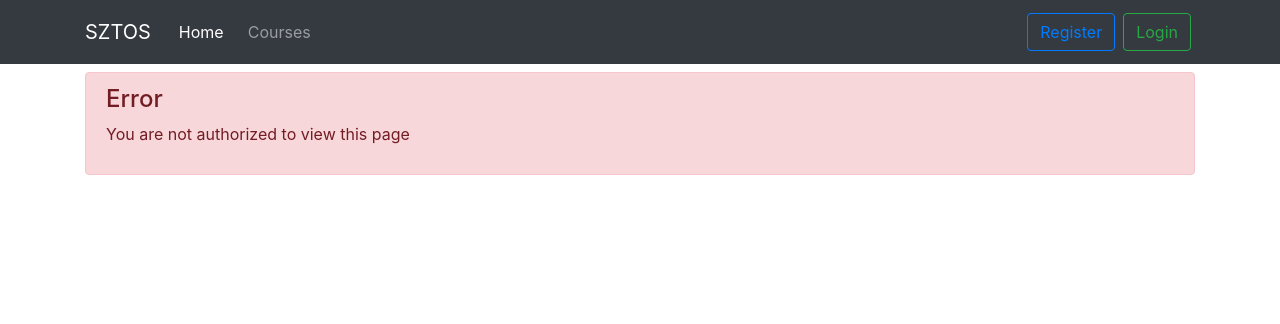
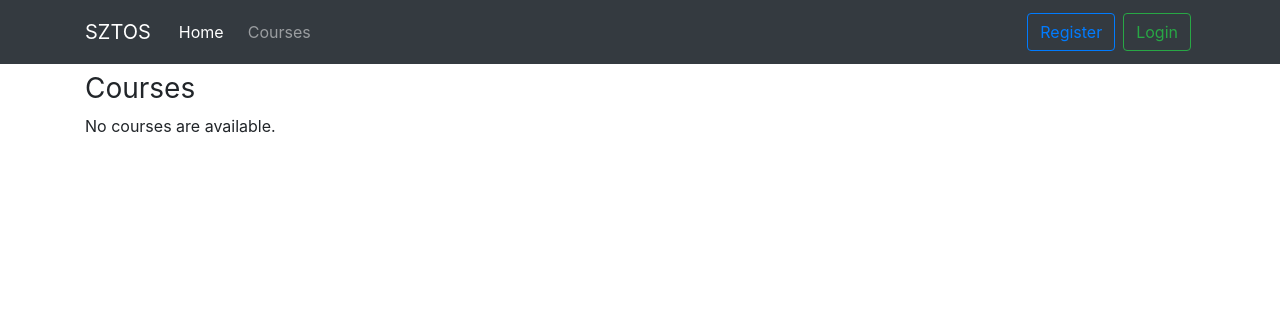
Before and after one commit to marcinjurczak/sztos_kwc, a Django app: template judge/templates/judge/courses.html in a window 1280 px wide. Shown: the top 324 px of the page. Run offline with Django 3.2, Linux system fonts and the light colour scheme; the template is opened without the code that fills it, so the values that code supplies are empty; parts of the project's set-up code (start-up, migrations or seed data) failed here and were passed over; some libraries are stand-ins or nearby versions.

Commit message:
Remove unnecessary login checks

```diff
--- a/judge/templates/base.html
+++ b/judge/templates/base.html
@@ -44,11 +44,14 @@
         </div>
     </div>
 </nav>
+
 <div class="container my-2">
     {% block content %}
     {% endblock %}
 </div>
+
 {% bootstrap_jquery %}
 {% bootstrap_javascript %}
+
 </body>
 </html>
--- a/judge/templates/judge/courses.html
+++ b/judge/templates/judge/courses.html
@@ -3,7 +3,6 @@
 {% block title %}Courses{% endblock %}
 
 {% block content %}
-    {% if user.is_authenticated %}
     <h1 class="h3 font-weight-normal">Courses</h1>
     {% if perms.judge.add_course %}
         <a class="btn btn-success my-1" href="{% url 'judge:course_create' %}" role="button">New course</a>
@@ -44,10 +43,4 @@
     {% else %}
         <p>No courses are available.</p>
     {% endif %}
-    {% else %}
-        <div class="alert alert-danger" role="alert">
-            <h4 class="alert-heading">Error</h4>
-            <p>You are not authorized to view this page</p>
-        </div>
-    {% endif %}
 {% endblock %}
--- a/judge/templates/judge/detail.html
+++ b/judge/templates/judge/detail.html
@@ -3,6 +3,7 @@
 {% load filters %}
 
 {% block title %}Detail{% endblock %}
+
 {% block content %}
     <h1>{{ problem.title }}</h1>
     <h2>{{ problem.description }}</h2>
--- a/judge/templates/judge/problem_grades.html
+++ b/judge/templates/judge/problem_grades.html
@@ -2,6 +2,7 @@
 {% load filters %}
 
 {% block title %}Grades{% endblock %}
+
 {% block content %}
     <h1 class="h3 font-weight-normal">Grades</h1>
     <div class="card shadow">
--- a/judge/templates/judge/source.html
+++ b/judge/templates/judge/source.html
@@ -3,6 +3,7 @@
 {% load filters %}
 
 {% block title %}Source{% endblock %}
+
 {% block content %}
     <h1>{{ problem.title }}</h1>
     <h2>{{ problem.description }}</h2>
```
Lines whose indentation alone changed are shown as unchanged.
